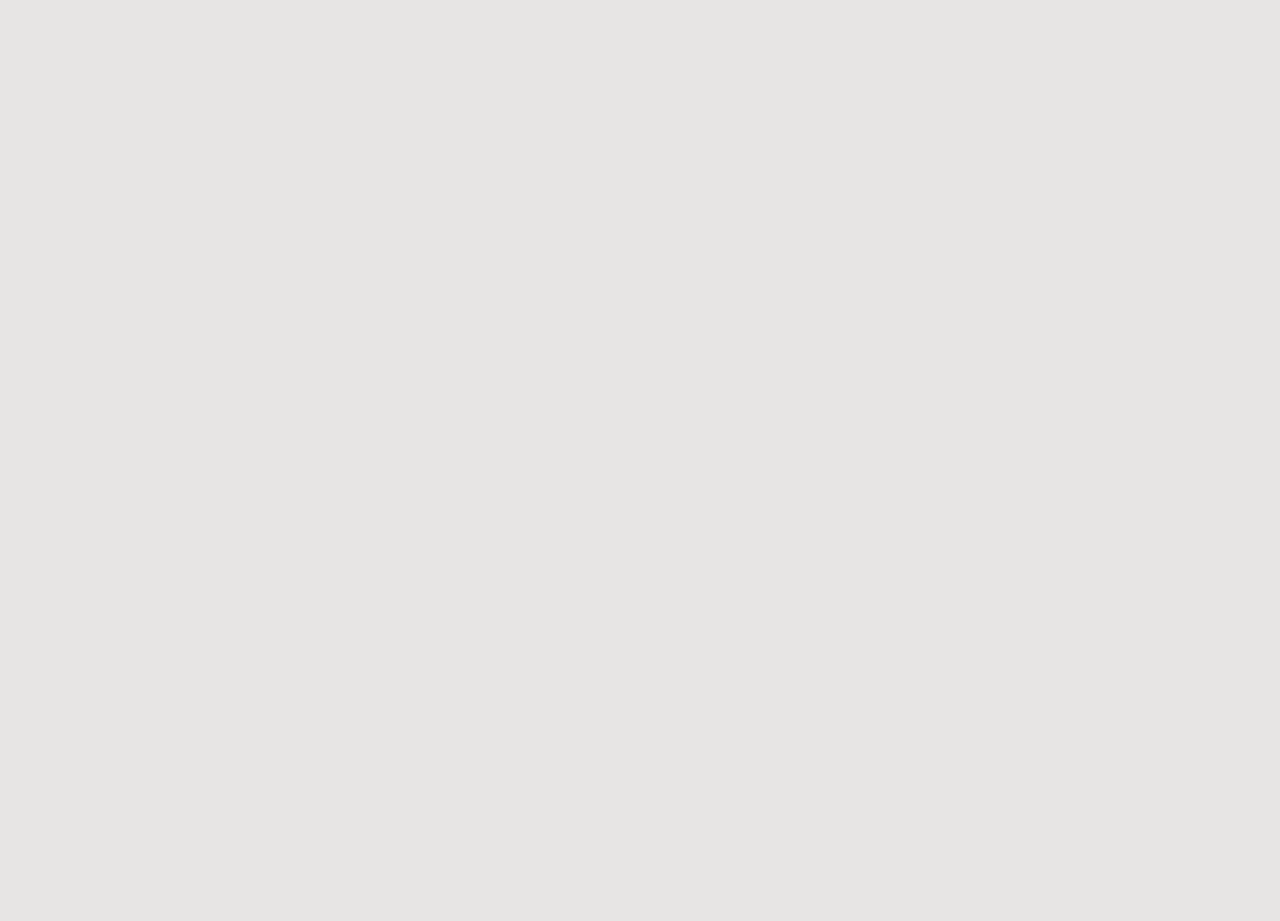
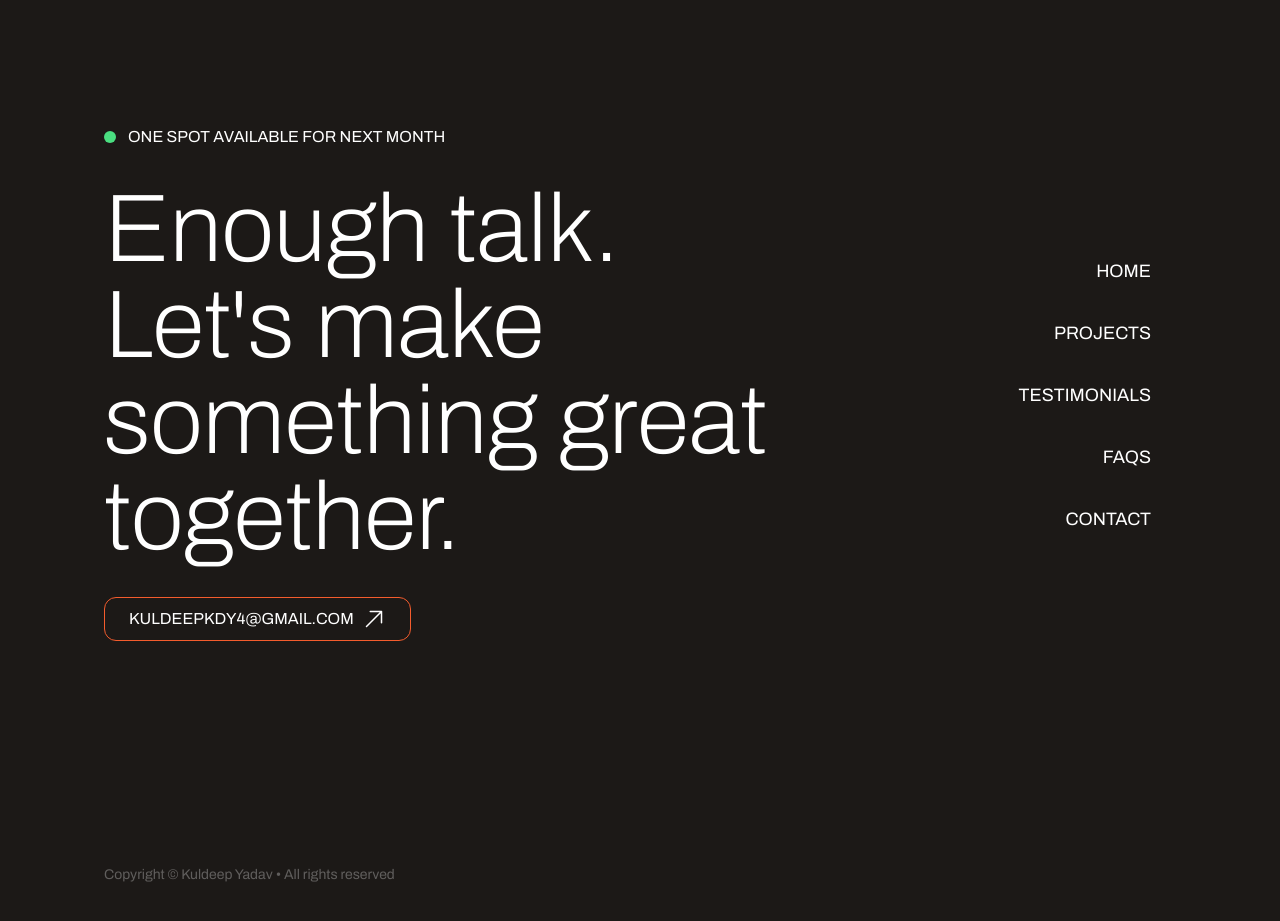
Before and after one commit to KuldeepKdy/WTF-Portfolio, a Next.js app: page / in a window 1280 px wide. Shown: the part 5280-6201 px from the top of the page. Before the commit the page ends 5245 px from the top, so only its background shows below. Built offline with nearby package versions, Linux system fonts and the light colour scheme.

Commit message:
static footer done

```diff
--- a/app/page.tsx
+++ b/app/page.tsx
@@ -1,4 +1,5 @@
 import Faqs from "@/components/sections/Faqs";
+import Footer from "@/components/sections/Footer";
 import Hero from "@/components/sections/Hero";
 import Intro from "@/components/sections/Intro";
 import Projects from "@/components/sections/Projects";
@@ -12,6 +13,7 @@ export default function Home() {
       <Projects />
       <Testimonials />
       <Faqs />
+      <Footer />
     </>
   );
 }
--- /dev/null
+++ b/components/sections/Footer.tsx
@@ -0,0 +1,82 @@
+import Button from "../Button";
+
+const navItems = [
+  {
+    href: "#",
+    label: "Home",
+  },
+  {
+    href: "#",
+    label: "Projects",
+  },
+  {
+    href: "#",
+    label: "Testimonials",
+  },
+  {
+    href: "#",
+    label: "Faqs",
+  },
+  {
+    href: "#",
+    label: "Contact",
+  },
+];
+
+const Footer = () => {
+  return (
+    <footer className="bg-stone-900 text-white">
+      <div className="container">
+        <div className="section">
+          <div className="flex items-center gap-3">
+            <div className="size-3 rounded-full bg-green-400"></div>
+            <span className="uppercase">One spot available for next month</span>
+          </div>
+          <div className="grid md:grid-cols-3 md:items-center">
+            <div className="md:col-span-2">
+              <h2 className="text-4xl md:text-7xl lg:text-8xl mt-8 font-extralight">
+                Enough talk. Let&apos;s make something great together.
+              </h2>
+              <Button
+                variant="secondary"
+                iconAfter={
+                  <svg
+                    xmlns="http://www.w3.org/2000/svg"
+                    fill="none"
+                    viewBox="0 0 24 24"
+                    strokeWidth="1.5"
+                    stroke="currentColor"
+                    className="size-6"
+                  >
+                    <path
+                      strokeLinecap="round"
+                      strokeLinejoin="round"
+                      d="m4.5 19.5 15-15m0 0H8.25m11.25 0v11.25"
+                    />
+                  </svg>
+                }
+                className="mt-8"
+              >
+                kuldeepkdy4@gmail.com
+              </Button>
+            </div>
+            <nav className="flex flex-col md:items-end gap-8 mt-16 md:mt-0">
+              {navItems.map(({ href, label }) => (
+                <a href={href} key={label}>
+                  <Button variant="text" className="text-lg">
+                    {label}
+                  </Button>
+                </a>
+              ))}
+            </nav>
+          </div>
+        </div>
+        <p className="py-16 text-white/30 text-sm">
+          Copyright &copy; Kuldeep Yadav &bull; All rights reserved
+        </p>
+      </div>
+    </footer>
+  );
+};
+
+export default Footer;
```
